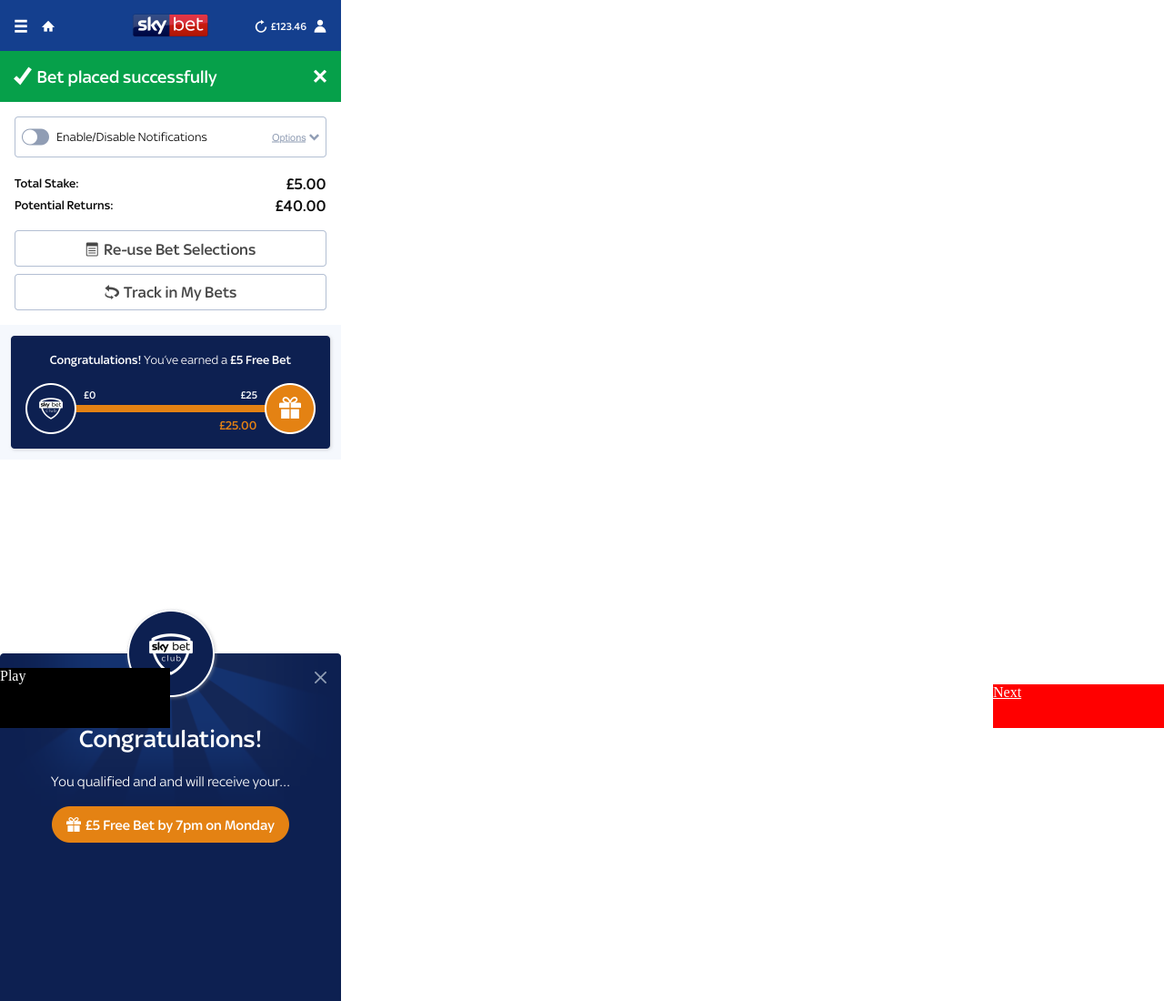
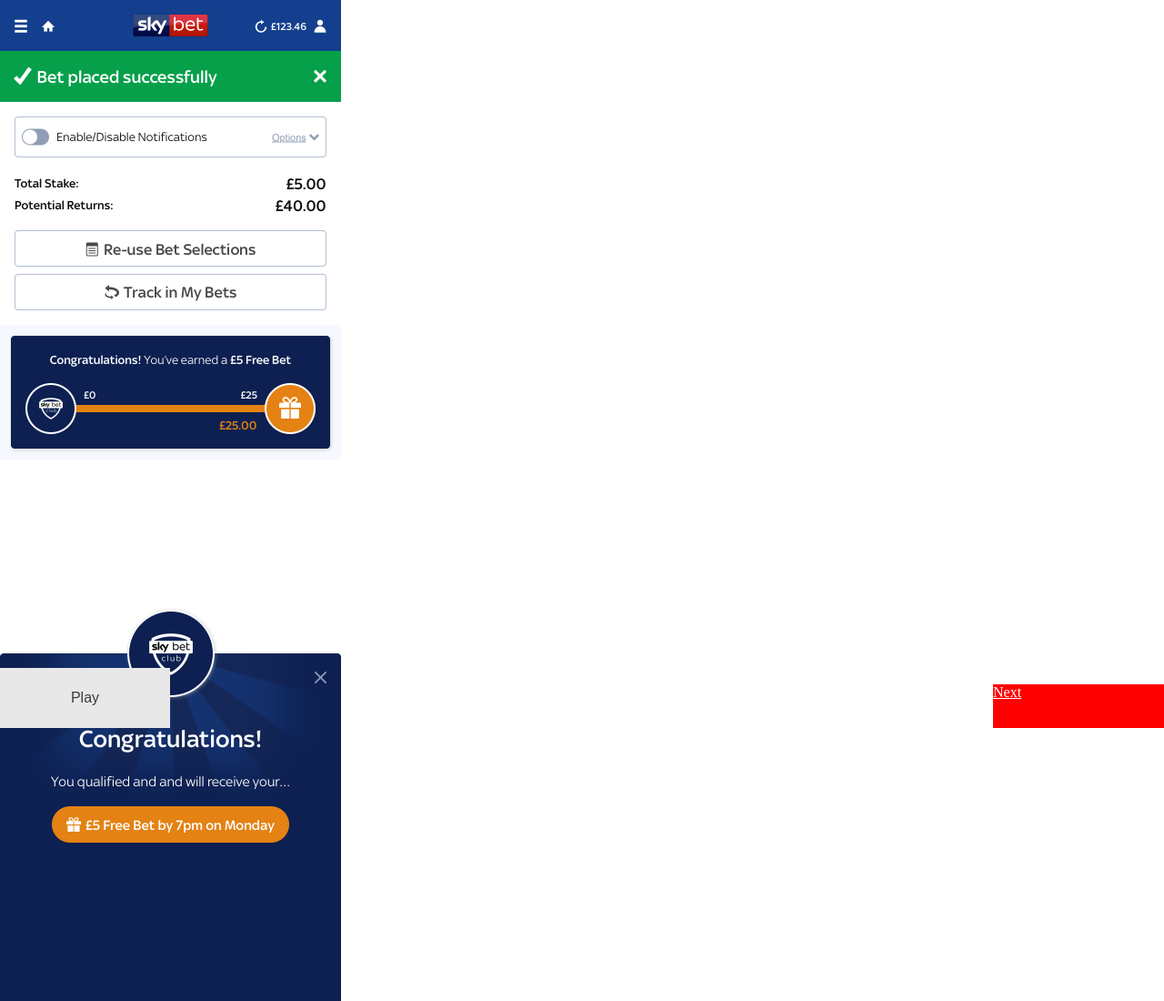
Before and after one commit to davidleng86/celebration, a plain HTML site: page index.html in a window 1280 px wide. Shown: the top 1100 px of the page at 91% size. Drawn offline with nearby package versions, Linux system fonts and the light colour scheme.

Commit message:
Update style.css

```diff
--- a/style.css
+++ b/style.css
@@ -69,10 +69,13 @@
 			left: 0px;
 			display: block;
 			width: 187px;
-			background: black;
-			color: white;
+			background-color: #e8e8e8;
+			color: #3c3c3c;
 			z-index: 99999999;
 			height: 66px;
+			text-align:center;
+			line-height:66px;
+			font-family: Arial, sans-serif;
 		}
 
 		.next-me {
```
